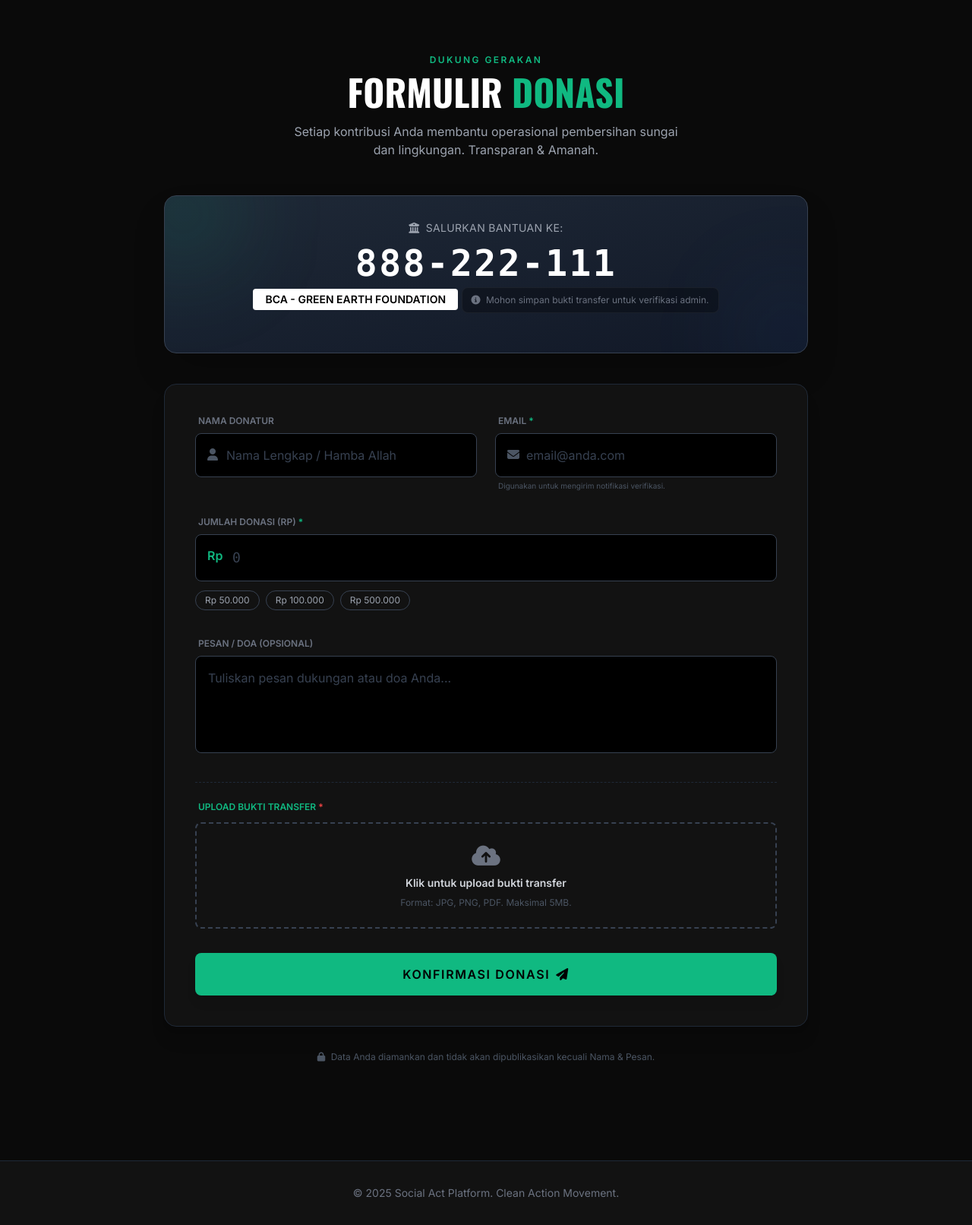
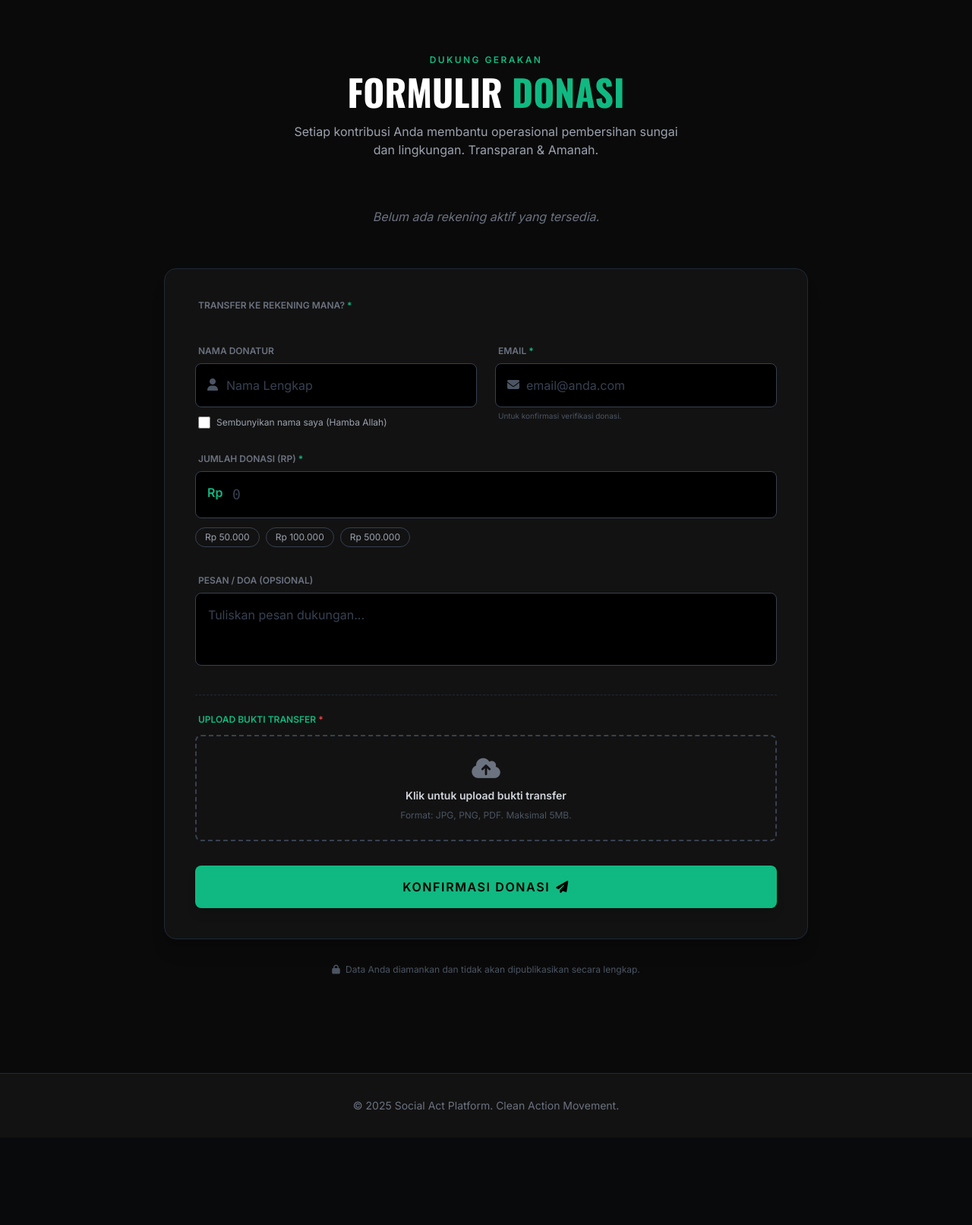
Before and after one commit to mfaatihyusron/socialact, a CodeIgniter app: page /socialact/donasi in a window 1280 px wide. Shown: the part 63-1675 px from the top of the page at 76% size. After the commit the page ends 1524 px from the top, so only its background shows below. Run offline with CodeIgniter, Linux system fonts and the light colour scheme; some libraries are stand-ins or nearby versions.

Commit message:
Refactor donation form layout and improve readability

```diff
--- a/application/views/content/donasi.php
+++ b/application/views/content/donasi.php
@@ -1,5 +1,4 @@
 <div class="pt-32 px-6 max-w-4xl mx-auto pb-20">
-    <!-- Header Section -->
     <div class="text-center mb-12">
         <span class="text-brand-green font-bold tracking-[0.2em] uppercase text-xs">Dukung Gerakan</span>
         <h1 class="font-heading text-4xl md:text-5xl font-bold uppercase mt-2 mb-4 text-white">
@@ -10,53 +9,71 @@
         </p>
     </div>
 
-    <!-- Kartu Informasi Rekening -->
-    <div class="bg-gradient-to-br from-gray-800 to-gray-900 border border-gray-700 rounded-2xl p-8 mb-10 text-center relative overflow-hidden shadow-2xl">
-        <!-- Dekorasi Background -->
-        <div class="absolute -top-10 -left-10 w-32 h-32 bg-brand-green/20 rounded-full blur-3xl"></div>
-        <div class="absolute -bottom-10 -right-10 w-32 h-32 bg-blue-500/10 rounded-full blur-3xl"></div>
+    <!-- Informasi Rekening (Looping dari Database) -->
+    <div class="grid grid-cols-1 md:grid-cols-2 gap-6 mb-10">
+        <?php if(!empty($accounts)): foreach($accounts as $acc): ?>
+        <div class="bg-gradient-to-br from-gray-800 to-gray-900 border border-gray-700 rounded-2xl p-6 relative overflow-hidden group hover:border-brand-green/30 transition-all">
+            <div class="absolute -top-10 -left-10 w-20 h-20 bg-brand-green/10 rounded-full blur-2xl group-hover:bg-brand-green/20 transition-all"></div>
 
-        <div class="relative z-10">
-            <p class="text-gray-400 text-sm uppercase tracking-wide mb-3 flex items-center justify-center gap-2">
-                <i class="fas fa-university"></i> Salurkan Bantuan ke:
-            </p>
-            <h2 class="text-4xl md:text-5xl font-bold text-white font-mono mb-2 tracking-wider">888-222-111</h2>
-            <div class="inline-block bg-white text-black px-4 py-1 rounded font-bold text-sm uppercase mb-6">
-                BCA - Green Earth Foundation
+            <div class="flex justify-between items-start mb-4">
+                <div class="bg-white/10 p-2 rounded-lg">
+                    <i class="fas fa-university text-brand-green text-xl"></i>
+                </div>
+                <span class="text-[10px] uppercase font-bold text-gray-500 border border-gray-600 px-2 py-1 rounded"><?= $acc->account_type ?></span>
             </div>
-            <p class="text-xs text-gray-500 bg-black/30 inline-block px-3 py-2 rounded-lg border border-white/5">
-                <i class="fas fa-info-circle mr-1"></i> Mohon simpan bukti transfer untuk verifikasi admin.
-            </p>
+
+            <p class="text-gray-400 text-xs uppercase tracking-wide mb-1"><?= $acc->account_name ?></p>
+            <h2 class="text-2xl font-bold text-white font-mono mb-1 tracking-wider select-all"><?= $acc->account_number ?></h2>
+            <p class="text-sm text-brand-green font-bold">a.n <?= $acc->account_holder_name ?></p>
         </div>
+        <?php endforeach; else: ?>
+            <div class="col-span-2 text-center text-gray-500 italic p-4">Belum ada rekening aktif yang tersedia.</div>
+        <?php endif; ?>
     </div>
 
-    <!-- Notifikasi Flashdata (Sukses/Gagal) -->
+    <!-- Notifikasi -->
     <?php if($this->session->flashdata('success')): ?>
-        <div class="mb-8 bg-green-900/30 border border-green-500/50 text-green-200 p-4 rounded-lg text-center flex items-center justify-center gap-2 animate-pulse">
+        <div class="mb-8 bg-green-900/30 border border-green-500/50 text-green-200 p-4 rounded-lg text-center flex items-center justify-center gap-2">
             <i class="fas fa-check-circle text-xl"></i>
             <span><?= $this->session->flashdata('success'); ?></span>
         </div>
     <?php endif; ?>
 
-    <?php if($this->session->flashdata('error')): ?>
-        <div class="mb-8 bg-red-900/30 border border-red-500/50 text-red-200 p-4 rounded-lg text-center flex items-center justify-center gap-2">
-            <i class="fas fa-exclamation-circle text-xl"></i>
-            <span><?= $this->session->flashdata('error'); ?></span>
-        </div>
-    <?php endif; ?>
-
     <!-- Formulir Donasi -->
-    <!-- Pastikan route 'web/submit_donasi' sesuai dengan Controller Anda -->
     <?= form_open_multipart('web/submit_donasi', ['class' => 'bg-[#121212] p-8 md:p-10 rounded-2xl border border-gray-800 shadow-xl relative']) ?>
 
         <div class="space-y-8">
+            <!-- Pilihan Rekening Tujuan (Wajib) -->
+            <div>
+                <label class="block text-xs uppercase text-gray-500 font-bold mb-3 ml-1">Transfer ke Rekening Mana? <span class="text-brand-green">*</span></label>
+                <div class="grid grid-cols-1 md:grid-cols-2 gap-4">
+                    <?php if(!empty($accounts)): foreach($accounts as $acc): ?>
+                    <label class="cursor-pointer relative">
+                        <input type="radio" name="account_id" value="<?= $acc->id ?>" class="peer sr-only" required>
+                        <div class="p-4 rounded-lg border border-gray-700 bg-black hover:bg-gray-900 peer-checked:border-brand-green peer-checked:bg-brand-green/10 transition-all flex items-center gap-3">
+                            <div class="w-4 h-4 rounded-full border border-gray-500 peer-checked:bg-brand-green peer-checked:border-brand-green"></div>
+                            <div>
+                                <p class="text-sm font-bold text-white"><?= $acc->account_name ?></p>
+                                <p class="text-xs text-gray-500"><?= $acc->account_number ?></p>
+                            </div>
+                        </div>
+                    </label>
+                    <?php endforeach; endif; ?>
+                </div>
+            </div>
+
             <!-- Grid Nama & Email -->
             <div class="grid grid-cols-1 md:grid-cols-2 gap-6">
                 <div>
                     <label class="block text-xs uppercase text-gray-500 font-bold mb-2 ml-1">Nama Donatur</label>
                     <div class="relative">
                         <span class="absolute left-4 top-4 text-gray-600"><i class="fas fa-user"></i></span>
-                        <input type="text" name="donor_name" placeholder="Nama Lengkap / Hamba Allah" class="w-full bg-black border border-gray-700 p-4 pl-10 rounded-lg focus:border-brand-green focus:ring-1 focus:ring-brand-green outline-none text-white transition-all placeholder-gray-700">
+                        <input type="text" name="donor_name" placeholder="Nama Lengkap" class="w-full bg-black border border-gray-700 p-4 pl-10 rounded-lg focus:border-brand-green focus:ring-1 focus:ring-brand-green outline-none text-white transition-all placeholder-gray-700">
+                    </div>
+                    <!-- Opsi Anonim -->
+                    <div class="mt-3 flex items-center gap-2 ml-1">
+                        <input type="checkbox" name="is_anonymous" id="anon" value="1" class="w-4 h-4 rounded bg-black border-gray-600 text-brand-green focus:ring-brand-green">
+                        <label for="anon" class="text-xs text-gray-400 select-none cursor-pointer">Sembunyikan nama saya (Hamba Allah)</label>
                     </div>
                 </div>
                 <div>
@@ -65,7 +82,7 @@
                         <span class="absolute left-4 top-4 text-gray-600"><i class="fas fa-envelope"></i></span>
                         <input type="email" name="donor_email" placeholder="email@anda.com" class="w-full bg-black border border-gray-700 p-4 pl-10 rounded-lg focus:border-brand-green focus:ring-1 focus:ring-brand-green outline-none text-white transition-all placeholder-gray-700" required>
                     </div>
-                    <p class="text-[10px] text-gray-600 mt-1 ml-1">Digunakan untuk mengirim notifikasi verifikasi.</p>
+                    <p class="text-[10px] text-gray-600 mt-1 ml-1">Untuk konfirmasi verifikasi donasi.</p>
                 </div>
             </div>
 
@@ -76,7 +93,6 @@
                     <span class="absolute left-4 top-4 text-brand-green font-bold">Rp</span>
                     <input type="number" name="amount" placeholder="0" class="w-full bg-black border border-gray-700 p-4 pl-12 rounded-lg focus:border-brand-green focus:ring-1 focus:ring-brand-green outline-none text-white transition-all font-mono text-lg placeholder-gray-700 group-hover:border-gray-600" required>
                 </div>
-                <!-- Pilihan Cepat (Opsional JS bisa ditambahkan untuk mengisi input) -->
                 <div class="flex gap-2 mt-3 overflow-x-auto pb-1">
                     <button type="button" onclick="document.querySelector('[name=amount]').value=50000" class="text-xs border border-gray-700 px-3 py-1 rounded-full text-gray-400 hover:bg-gray-800 hover:text-white transition">Rp 50.000</button>
                     <button type="button" onclick="document.querySelector('[name=amount]').value=100000" class="text-xs border border-gray-700 px-3 py-1 rounded-full text-gray-400 hover:bg-gray-800 hover:text-white transition">Rp 100.000</button>
@@ -87,7 +103,7 @@
             <!-- Input Pesan -->
             <div>
                 <label class="block text-xs uppercase text-gray-500 font-bold mb-2 ml-1">Pesan / Doa (Opsional)</label>
-                <textarea name="message" placeholder="Tuliskan pesan dukungan atau doa Anda..." class="w-full bg-black border border-gray-700 p-4 rounded-lg h-32 focus:border-brand-green focus:ring-1 focus:ring-brand-green outline-none text-white transition-all placeholder-gray-700 resize-none"></textarea>
+                <textarea name="message" placeholder="Tuliskan pesan dukungan..." class="w-full bg-black border border-gray-700 p-4 rounded-lg h-24 focus:border-brand-green focus:ring-1 focus:ring-brand-green outline-none text-white transition-all placeholder-gray-700 resize-none"></textarea>
             </div>
 
             <!-- Input File Bukti Transfer -->
@@ -112,35 +128,7 @@
 
     <?= form_close() ?>
 
-    <!-- Security Note -->
     <div class="text-center mt-8 text-gray-600 text-xs">
-        <i class="fas fa-lock mr-1"></i> Data Anda diamankan dan tidak akan dipublikasikan kecuali Nama & Pesan.
+        <i class="fas fa-lock mr-1"></i> Data Anda diamankan dan tidak akan dipublikasikan secara lengkap.
     </div>
 </div>
-
-<!-- Script Sederhana untuk Highlight Nominal -->
-<script>
-    const amountInput = document.querySelector('[name=amount]');
-    const chipButtons = document.querySelectorAll('button[type=button]');
-
-    chipButtons.forEach(btn => {
-        btn.addEventListener('click', () => {
-            // Reset style semua tombol
-            chipButtons.forEach(b => {
-                b.classList.remove('bg-brand-green', 'text-black', 'border-transparent');
-                b.classList.add('text-gray-400', 'border-gray-700');
-            });
-            // Highlight tombol aktif
-            btn.classList.remove('text-gray-400', 'border-gray-700');
-            btn.classList.add('bg-brand-green', 'text-black', 'border-transparent');
-        });
-    });
-
-    // Reset highlight jika user ketik manual
-    amountInput.addEventListener('input', () => {
-        chipButtons.forEach(b => {
-            b.classList.remove('bg-brand-green', 'text-black', 'border-transparent');
-            b.classList.add('text-gray-400', 'border-gray-700');
-        });
-    });
-</script>
```
